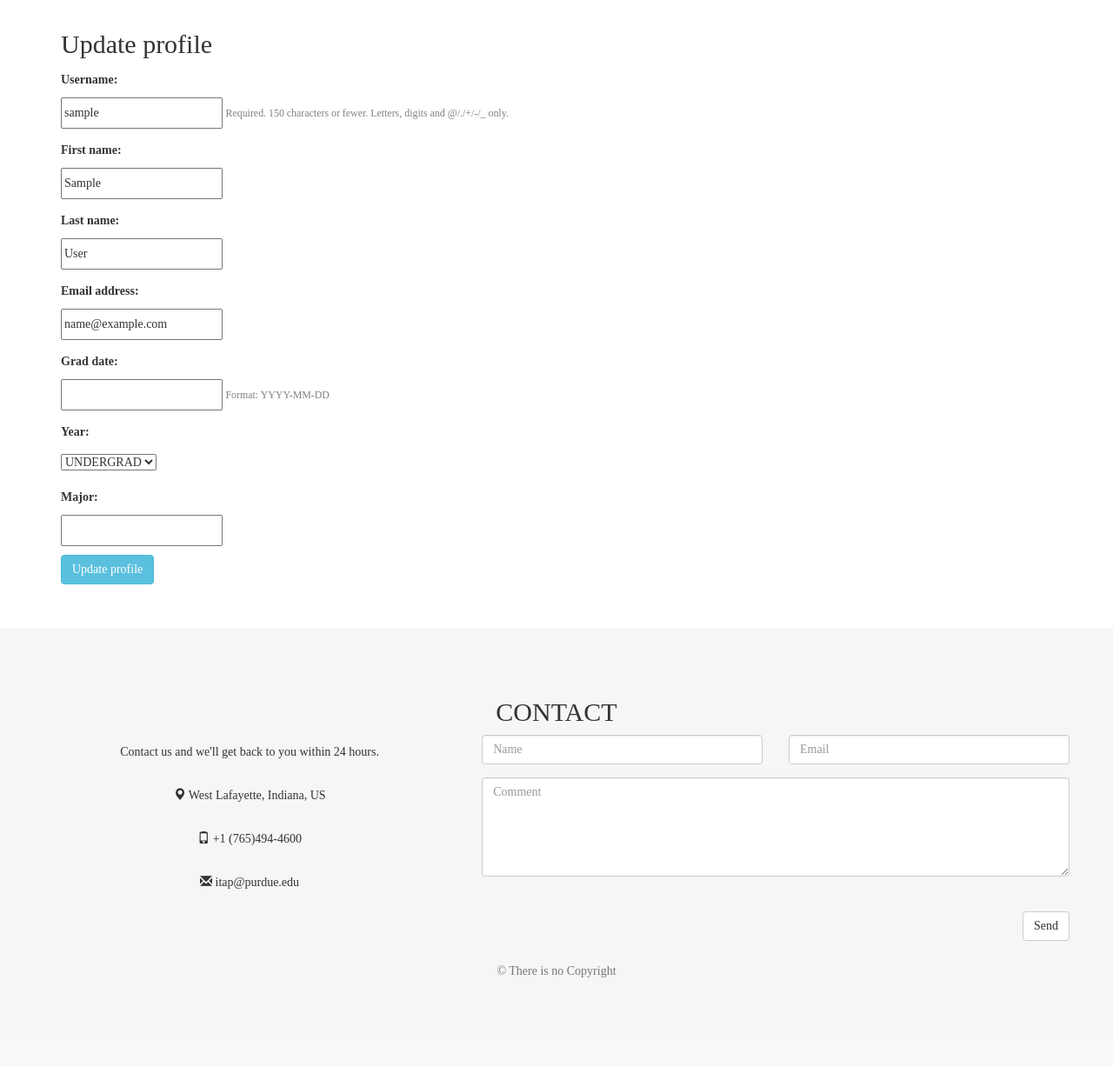
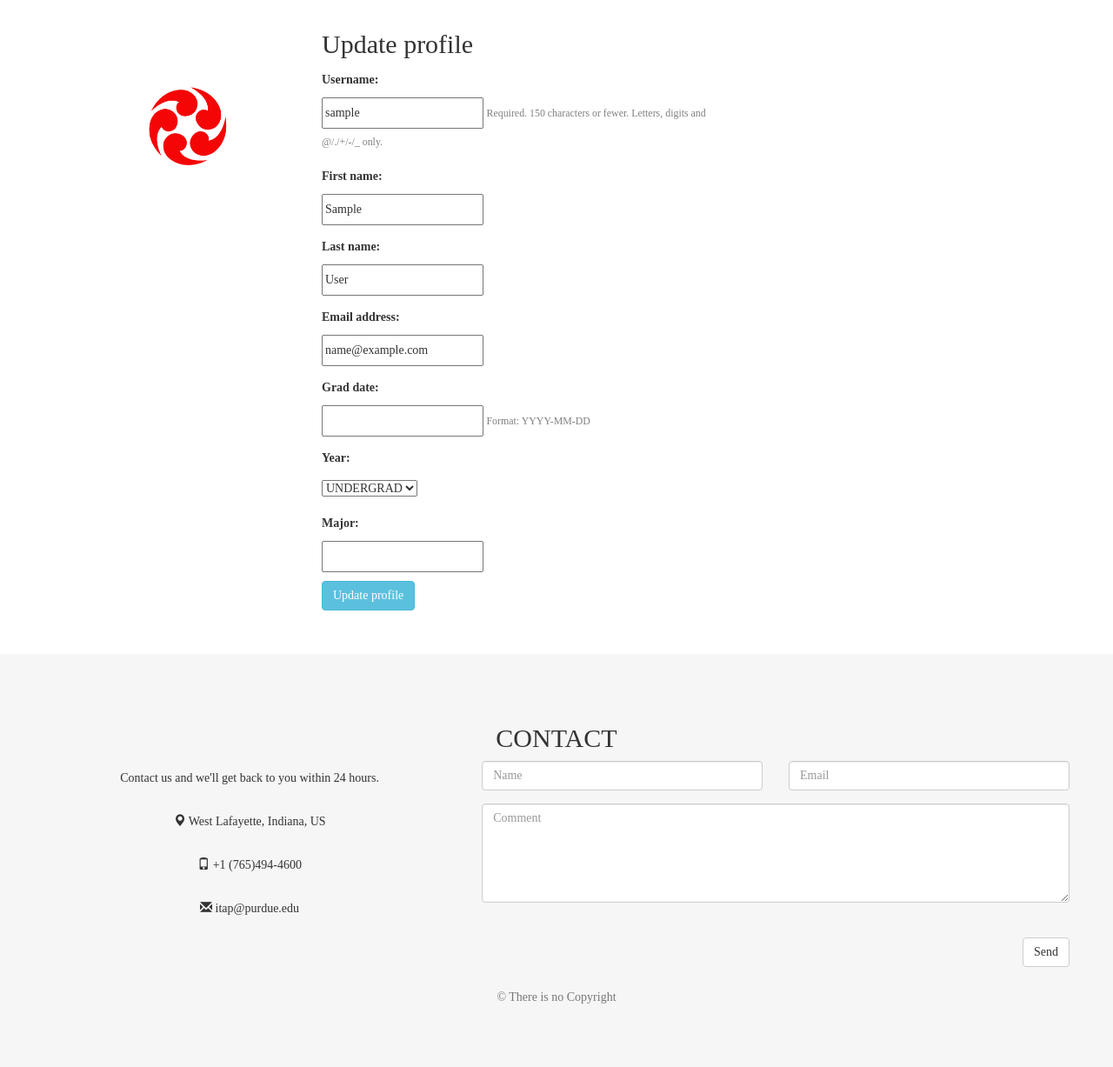
Before and after one commit to cnguyenm/RoomAlloc, a Django app: page /account/profile/ in a window 1280 px wide. Shown: the part 51-1278 px from the top of the page at 87% size. Before the commit the page ends 1175 px from the top, so only its background shows below. Run offline with Django 3.2, Linux system fonts and the light colour scheme; the visitor is signed in with stand-in values (Sample User, id 1); some libraries are stand-ins or nearby versions.

Commit message:
Design user_profile page

```diff
--- a/roomalloc/templates/roomalloc/user/user_profile.html
+++ b/roomalloc/templates/roomalloc/user/user_profile.html
@@ -2,15 +2,22 @@
 {% load static %}
 
 {% block head_ref %}
-
 <!-- Custom User CSS -->
 <link rel="stylesheet" type="text/css" href="{% static 'roomalloc/css/user.css' %}" />
-
 {% endblock %}
 
 {% block container %}
 <div class="container">
 
+
+    <!-- Logo -->
+    <div class="col-lg-3 col-md-3" id="logo">
+        <img src="{% static 'roomalloc/img/logoWhite.png' %}" class="img-responsive" style="width:100%" alt="Image">
+    </div>
+    <!-- /Logo -->
+
+    <!-- Update form -->
+    <div class="col-lg-5 col-md-5" id="wrapper">
     <h2>Update profile</h2>
 
     {% if msg %}
@@ -54,9 +61,11 @@
 
         {% endfor %}
 
-        <button class="btn btn-info" type="submit">Update profile</button>
+        <button class="btn btn-info" type="submit">
+            Update profile
+        </button>
     </form>
-
+    </div>
 </div>
 
 {% endblock %}
```
